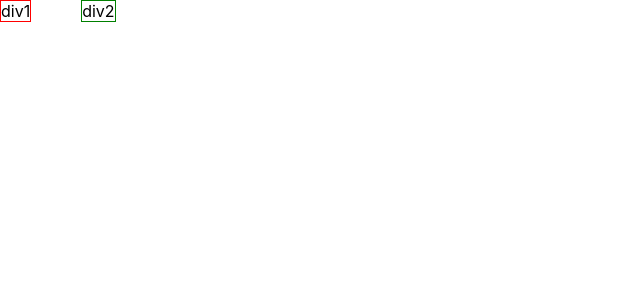
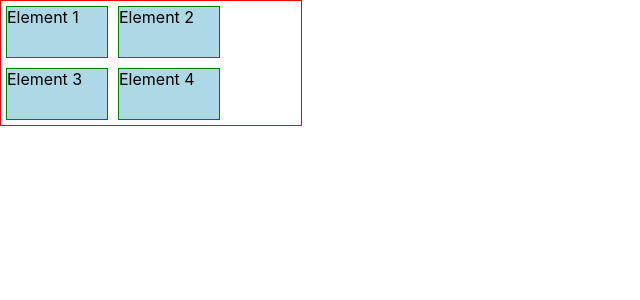
Before and after one commit to toanlehcm/demo_reactjs, a React (Create React App) app: page / in a window 1280 px wide. Shown: the top 300 px of the page, without its empty margins (0-640 px from the left). Built offline with nearby package versions, Linux system fonts and the light colour scheme.

Commit message:
- Demo inline-block 1: Not enough space in the container.

```diff
--- a/src/App.js
+++ b/src/App.js
@@ -1,7 +1,7 @@
 import React from 'react';
-import MarginPadding from './DemoHTML/MarginPadding';
+import InlineBlock from './DemoHTML/InlineBlock';
 
 export default function App() {
 
-  return (<MarginPadding />);
+  return (<InlineBlock />);
 }
--- /dev/null
+++ b/src/DemoHTML/InlineBlock.css
@@ -0,0 +1,13 @@
+.container {
+  width: 300px; /* The container is not large enough to hold all the elements */
+  border: 1px solid red;
+}
+
+.inline-block-element {
+  display: inline-block;
+  width: 100px;
+  height: 50px;
+  background-color: lightblue;
+  margin: 5px;
+  border: 1px solid green;
+}
--- /dev/null
+++ b/src/DemoHTML/InlineBlock.jsx
@@ -0,0 +1,15 @@
+import styles from "./InlineBlock.css";
+
+export default function InlineBlock() {
+  return (
+    <>
+      {/*------ 1. Not enough space in the container. ------*/}
+      <div class="container">
+        <div class="inline-block-element">Element 1</div>
+        <div class="inline-block-element">Element 2</div>
+        <div class="inline-block-element">Element 3</div>
+        <div class="inline-block-element">Element 4</div>
+      </div>
+    </>
+  );
+}
```
